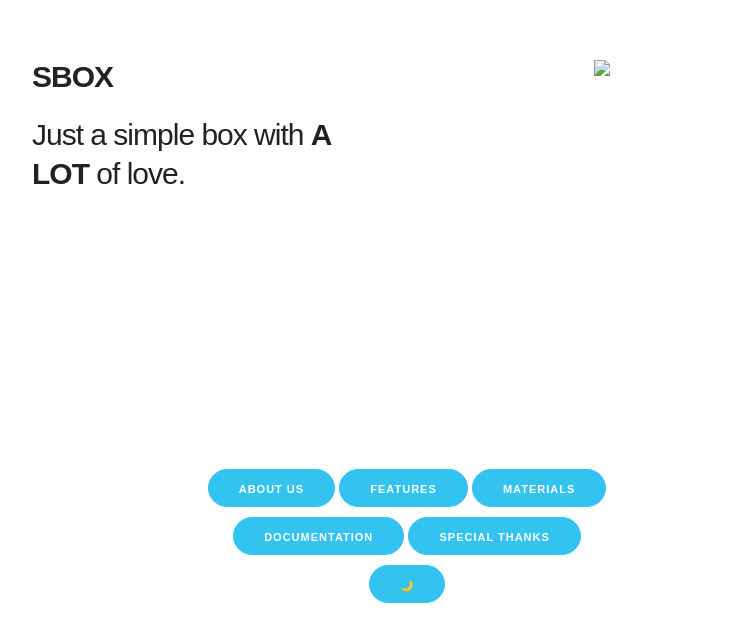
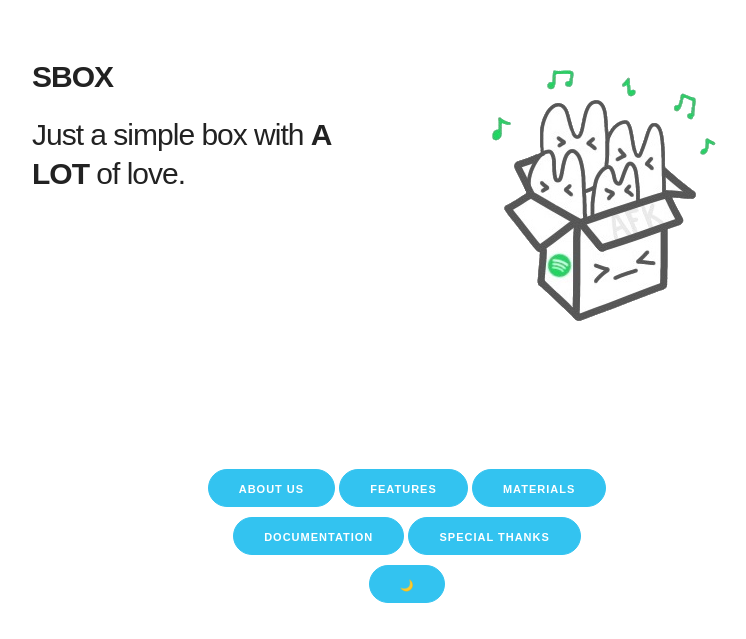
Before and after one commit to vznh/jukebox, a website: page index.html in a window 1280 px wide. Shown: the part 161-800 px from the top of the page, without its empty margins (233-979 px from the left). Drawn offline with Linux system fonts and the light colour scheme.

Commit message:
Update index.html
Sob

```diff
--- a/index.html
+++ b/index.html
@@ -18,7 +18,7 @@
   <link rel="stylesheet" href="styles/skeleton.css">
   <link rel="stylesheet" href="styles/style.css">
   <!-- Favicon -->
-  <link rel="icon" type="image/png" href="images/transplogo.jpg">
+  <link rel="icon" type="image/png" href="images/sboxlogo2.png">
 </head>
 
 <body id="top">
@@ -35,7 +35,7 @@
           </h3>
         </div>
         <div class="one-half column logoes">
-          <img class="logo" src="images/transplogo.jpg" />
+          <img class="logo" src="images/sboxlogo2.png" />
         </div>
       </div>
     </div>
```
